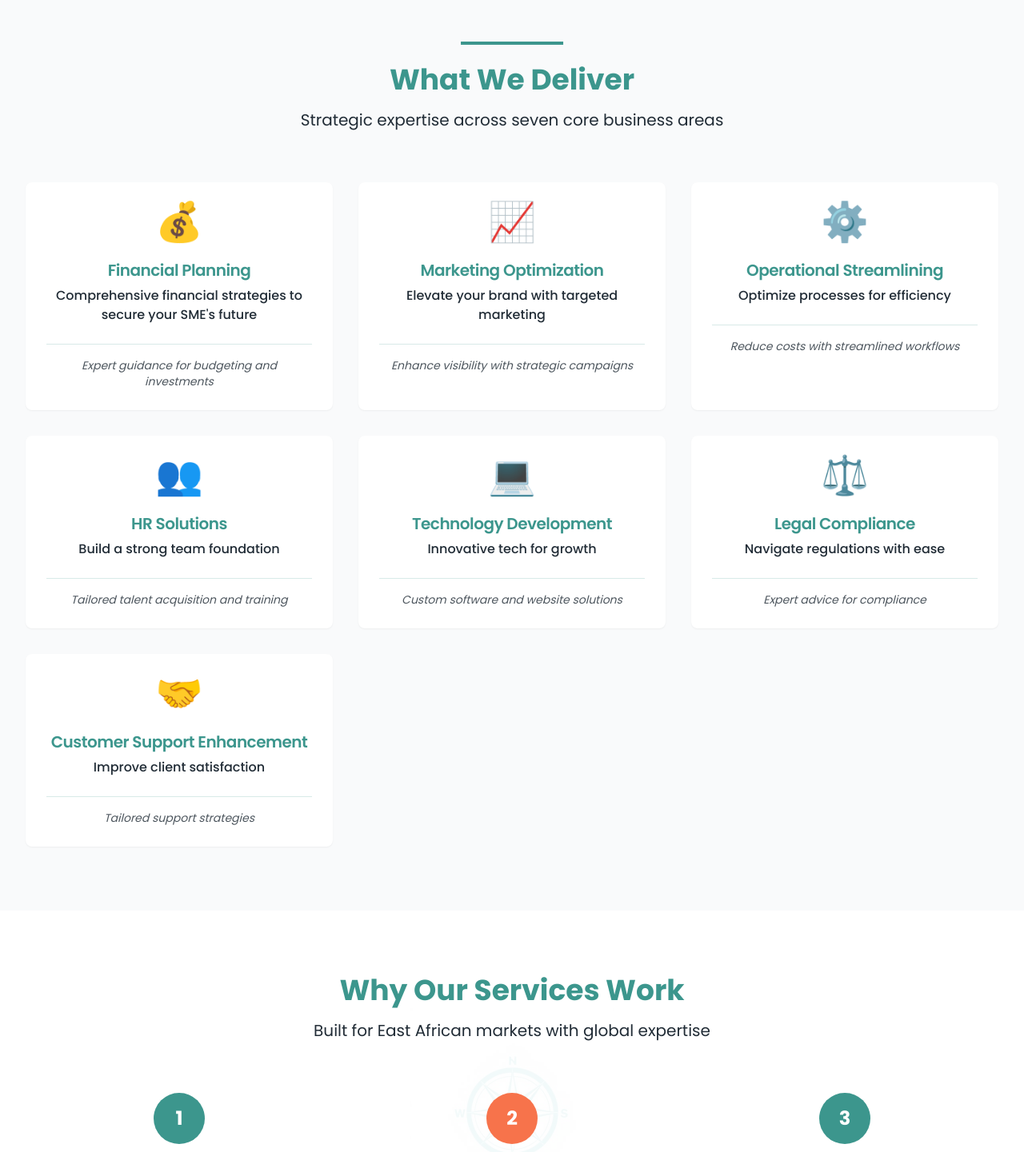
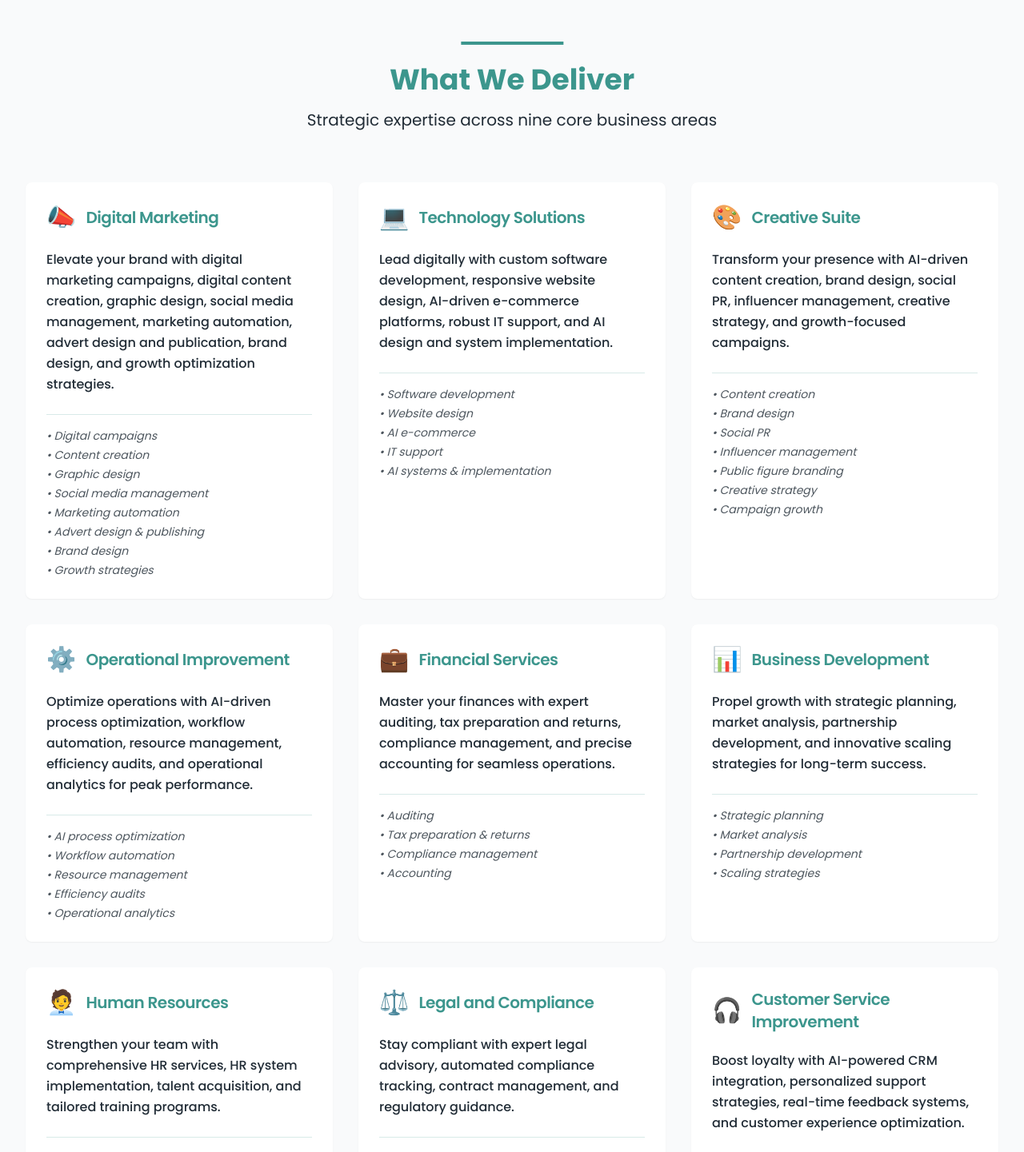
Before and after one commit to sail-25/sail-craft01, a React (Vite) app: page /services in a window 1280 px wide. Shown: the part 560-2001 px from the top of the page at 80% size. Built offline with nearby package versions, Linux system fonts and the light colour scheme.

Commit message:
Refactor: Redesign Services page
Restructure the Services page to include titles, descriptions, and mini-service lists for each service offering.

```diff
--- a/src/pages/Services.tsx
+++ b/src/pages/Services.tsx
@@ -1,3 +1,4 @@
+
 import { Card, CardContent, CardDescription, CardHeader, CardTitle } from "@/components/ui/card";
 import { Button } from "@/components/ui/button";
 import { Link } from "react-router-dom";
@@ -6,46 +7,58 @@ import compassIcon from "@/assets/compass-icon.png";
 const Services = () => {
   const services = [
     {
-      title: "Financial Planning",
-      description: "Comprehensive financial strategies to secure your SME's future",
-      miniNote: "Expert guidance for budgeting and investments",
-      icon: "💰"
+      title: "Digital Marketing",
+      description: "Elevate your brand with digital marketing campaigns, digital content creation, graphic design, social media management, marketing automation, advert design and publication, brand design, and growth optimization strategies.",
+      miniServices: ["Digital campaigns", "Content creation", "Graphic design", "Social media management", "Marketing automation", "Advert design & publishing", "Brand design", "Growth strategies"],
+      icon: "📣"
     },
     {
-      title: "Marketing Optimization",
-      description: "Elevate your brand with targeted marketing",
-      miniNote: "Enhance visibility with strategic campaigns",
-      icon: "📈"
+      title: "Technology Solutions",
+      description: "Lead digitally with custom software development, responsive website design, AI-driven e-commerce platforms, robust IT support, and AI design and system implementation.",
+      miniServices: ["Software development", "Website design", "AI e-commerce", "IT support", "AI systems & implementation"],
+      icon: "💻"
     },
     {
-      title: "Operational Streamlining",
-      description: "Optimize processes for efficiency",
-      miniNote: "Reduce costs with streamlined workflows",
+      title: "Creative Suite",
+      description: "Transform your presence with AI-driven content creation, brand design, social PR, influencer management, creative strategy, and growth-focused campaigns.",
+      miniServices: ["Content creation", "Brand design", "Social PR", "Influencer management", "Public figure branding", "Creative strategy", "Campaign growth"],
+      icon: "🎨"
+    },
+    {
+      title: "Operational Improvement",
+      description: "Optimize operations with AI-driven process optimization, workflow automation, resource management, efficiency audits, and operational analytics for peak performance.",
+      miniServices: ["AI process optimization", "Workflow automation", "Resource management", "Efficiency audits", "Operational analytics"],
       icon: "⚙️"
     },
     {
-      title: "HR Solutions",
-      description: "Build a strong team foundation",
-      miniNote: "Tailored talent acquisition and training",
-      icon: "👥"
+      title: "Financial Services",
+      description: "Master your finances with expert auditing, tax preparation and returns, compliance management, and precise accounting for seamless operations.",
+      miniServices: ["Auditing", "Tax preparation & returns", "Compliance management", "Accounting"],
+      icon: "💼"
     },
     {
-      title: "Technology Development",
-      description: "Innovative tech for growth",
-      miniNote: "Custom software and website solutions",
-      icon: "💻"
+      title: "Business Development",
+      description: "Propel growth with strategic planning, market analysis, partnership development, and innovative scaling strategies for long-term success.",
+      miniServices: ["Strategic planning", "Market analysis", "Partnership development", "Scaling strategies"],
+      icon: "📊"
     },
     {
-      title: "Legal Compliance",
-      description: "Navigate regulations with ease",
-      miniNote: "Expert advice for compliance",
+      title: "Human Resources",
+      description: "Strengthen your team with comprehensive HR services, HR system implementation, talent acquisition, and tailored training programs.",
+      miniServices: ["HR services", "HR systems", "Talent acquisition", "Team training"],
+      icon: "🧑‍💼"
+    },
+    {
+      title: "Legal and Compliance",
+      description: "Stay compliant with expert legal advisory, automated compliance tracking, contract management, and regulatory guidance.",
+      miniServices: ["Legal advisory", "Compliance tracking", "Contract management", "Regulatory support"],
       icon: "⚖️"
     },
     {
-      title: "Customer Support Enhancement",
-      description: "Improve client satisfaction",
-      miniNote: "Tailored support strategies",
-      icon: "🤝"
+      title: "Customer Service Improvement",
+      description: "Boost loyalty with AI-powered CRM integration, personalized support strategies, real-time feedback systems, and customer experience optimization.",
+      miniServices: ["CRM integration", "Personalized support", "Feedback systems", "Customer experience design"],
+      icon: "🎧"
     }
   ];
 
@@ -54,7 +67,7 @@ const Services = () => {
       {/* Hero Section */}
       <section className="py-20 bg-white relative overflow-hidden">
         <div className="absolute inset-0 wave-texture opacity-10"></div>
-        <div className="max-w-7xl mx-auto px-4 sm:px-6 lg:px-8 relative z-10">
+        <div className="w-full px-4 sm:px-6 lg:px-8 relative z-10">
           <div className="text-center mb-16">
             <img src={compassIcon} alt="Compass" className="h-16 w-16 mx-auto mb-6 compass-spin" />
             <h1 className="text-5xl font-bold text-sailcraft-teal mb-6 fade-in-up">
@@ -62,7 +75,7 @@ const Services = () => {
             </h1>
             <p className="text-xl text-sailcraft-dark max-w-3xl mx-auto fade-in-up" style={{ animationDelay: "0.2s" }}>
               Comprehensive solutions tailored for East African SMEs. From strategic planning to technology implementation,
-              we engineering growth across every aspect of your business.
+              we engineer growth across every aspect of your business.
             </p>
           </div>
         </div>
@@ -70,33 +83,37 @@ const Services = () => {
 
       {/* Services Grid */}
       <section className="py-20 bg-gray-50">
-        <div className="max-w-7xl mx-auto px-4 sm:px-6 lg:px-8">
+        <div className="w-full px-4 sm:px-6 lg:px-8">
           <div className="text-center mb-16">
             <div className="w-32 h-1 bg-sailcraft-teal mx-auto mb-6 wave-animate"></div>
             <h2 className="text-4xl font-bold text-sailcraft-teal mb-4">What We Deliver</h2>
-            <p className="text-xl text-sailcraft-dark">Strategic expertise across seven core business areas</p>
+            <p className="text-xl text-sailcraft-dark">Strategic expertise across nine core business areas</p>
           </div>
 
-          <div className="grid md:grid-cols-2 lg:grid-cols-3 gap-8">
+          <div className="grid md:grid-cols-2 lg:grid-cols-3 gap-8 max-w-7xl mx-auto">
             {services.map((service, index) => (
-              <Card key={index} className="card-sailcraft text-center h-full border-2 border-transparent hover:border-sailcraft-teal/20 transition-all duration-300 group">
+              <Card key={index} className="card-sailcraft text-left h-full border-2 border-transparent hover:border-sailcraft-teal/20 transition-all duration-300 group">
                 <CardHeader>
-                  <div className="text-5xl mb-4 group-hover:scale-110 transition-transform duration-300">
-                    {service.icon}
+                  <div className="flex items-center gap-3 mb-4">
+                    <div className="text-3xl group-hover:scale-110 transition-transform duration-300">
+                      {service.icon}
+                    </div>
+                    <CardTitle className="text-sailcraft-teal text-xl group-hover:text-sailcraft-orange transition-colors duration-300">
+                      {service.title}
+                    </CardTitle>
                   </div>
-                  <CardTitle className="text-sailcraft-teal text-xl mb-2 group-hover:text-sailcraft-orange transition-colors duration-300">
-                    {service.title}
-                  </CardTitle>
-                  <CardDescription className="text-sailcraft-dark font-medium text-base">
+                  <CardDescription className="text-sailcraft-dark font-medium text-base leading-relaxed">
                     {service.description}
                   </CardDescription>
                 </CardHeader>
-                <CardContent className="flex-grow flex items-end">
-                  <div className="w-full">
-                    <div className="h-px bg-sailcraft-teal/20 w-full mb-4"></div>
-                    <p className="text-sm text-sailcraft-dark/80 italic">
-                      {service.miniNote}
-                    </p>
+                <CardContent className="flex-grow">
+                  <div className="h-px bg-sailcraft-teal/20 w-full mb-4"></div>
+                  <div className="space-y-1">
+                    {service.miniServices.map((miniService, idx) => (
+                      <p key={idx} className="text-sm text-sailcraft-dark/80 italic">
+                        • {miniService}
+                      </p>
+                    ))}
                   </div>
                 </CardContent>
               </Card>
@@ -110,13 +127,13 @@ const Services = () => {
         <div className="absolute inset-0 flex items-center justify-center opacity-5">
           <img src={compassIcon} alt="Compass Watermark" className="h-64 w-64" />
         </div>
-        <div className="max-w-7xl mx-auto px-4 sm:px-6 lg:px-8 relative z-10">
+        <div className="w-full px-4 sm:px-6 lg:px-8 relative z-10">
           <div className="text-center mb-16">
             <h2 className="text-4xl font-bold text-sailcraft-teal mb-4">Why Our Services Work</h2>
             <p className="text-xl text-sailcraft-dark">Built for East African markets with global expertise</p>
           </div>
 
-          <div className="grid md:grid-cols-3 gap-8">
+          <div className="grid md:grid-cols-3 gap-8 max-w-7xl mx-auto">
             <div className="text-center">
               <div className="w-16 h-16 bg-sailcraft-teal rounded-full flex items-center justify-center mx-auto mb-4">
                 <span className="text-white text-2xl font-bold">1</span>
@@ -151,12 +168,12 @@ const Services = () => {
       </section>
 
       {/* CTA Section */}
-      <section className="py-20 bg-sailcraft-teal">
-        <div className="max-w-4xl mx-auto text-center px-4 sm:px-6 lg:px-8">
+      <section className="py-20 bg-sailcraft-teal w-full">
+        <div className="w-full text-center px-4 sm:px-6 lg:px-8">
           <h2 className="text-4xl font-bold text-white mb-6">
             Ready to Transform Your Business?
           </h2>
-          <p className="text-xl text-white/90 mb-8">
+          <p className="text-xl text-white/90 mb-8 max-w-4xl mx-auto">
             Choose the services that align with your growth goals. We'll craft a customized approach that delivers measurable results.
           </p>
           <Button
```
